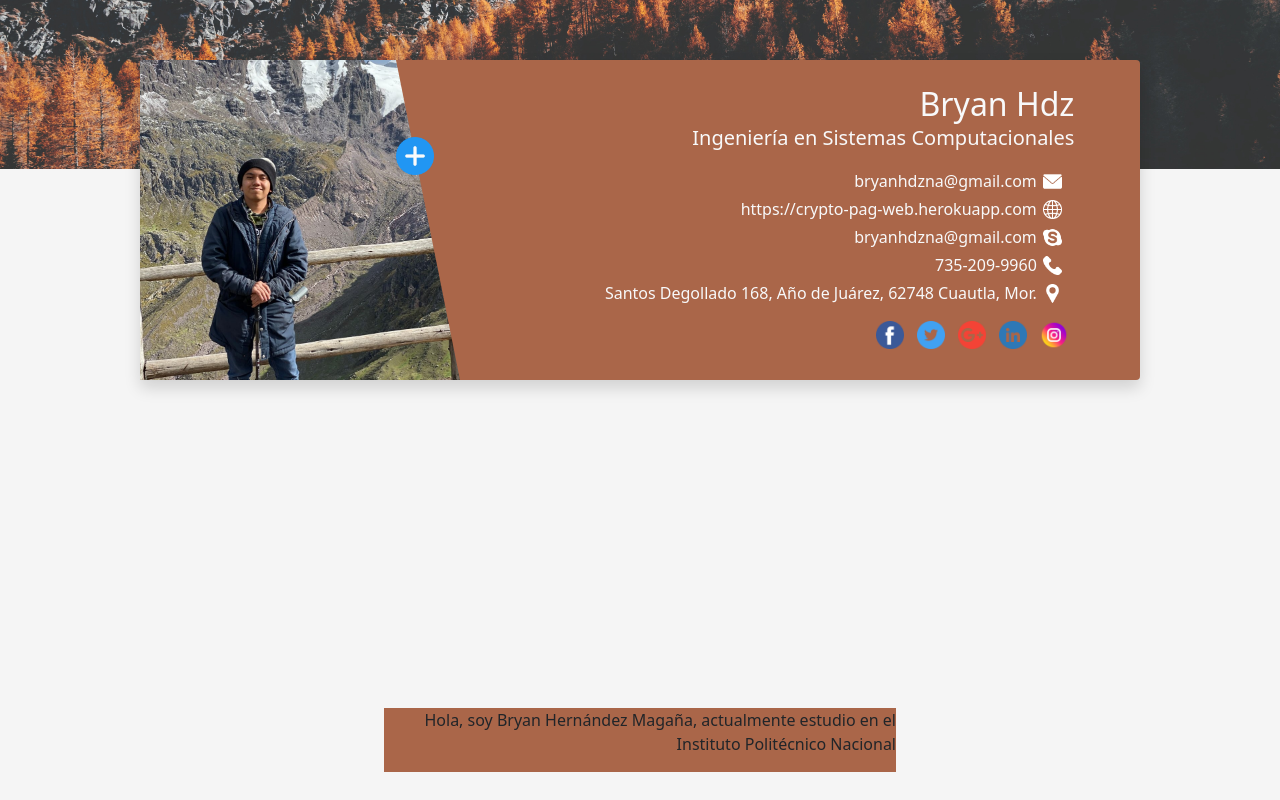
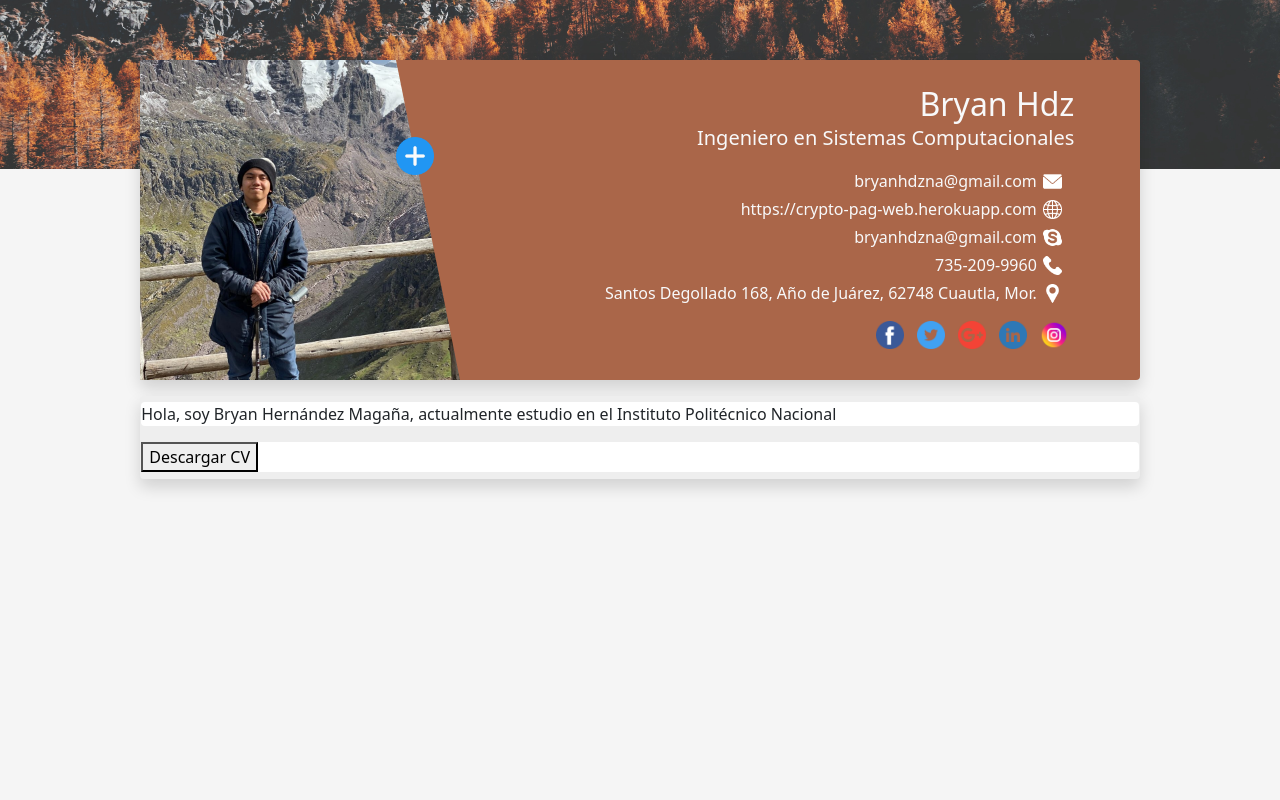
Before and after one commit to XxBrezxX/pagina-web-heroku, an Angular app: page / in a window 1280 px wide. Built offline with nearby package versions, Linux system fonts and the light colour scheme.

Commit message:
v2.0.2
new

```diff
--- a/src/app/home/home.component.css
+++ b/src/app/home/home.component.css
@@ -40,3 +40,10 @@
 .info{
     width: 45vw;
 }
+
+.etiqueta{
+    padding-top: 0.5vw;
+    padding-bottom: 0.5vw;
+    padding-left: 0.1vw;
+    padding-right: 0.1vw;
+}
--- a/src/app/home/home.component.html
+++ b/src/app/home/home.component.html
@@ -1,12 +1,12 @@
-<div class="position-absolute top-50 start-50 translate-middle bg-img text-end">
+<div class="position-absolute top-50 start-50 translate-middle bg-img">
     <div class="container">
         <div [ngStyle]="{'background-color':'#aa6649', 'border':'transparent'}"
-            class="d-flex flex-row bd-highlight mb-3 d-flex align-items-center shadow rounded">
+            class="d-flex flex-row bd-highlight mb-3 d-flex align-items-center shadow rounded text-end">
             <div class="imagen"></div>
             <input type="image" src="./../../assets/mas.png" class="masBtn">
             <div class="text-light fw-normal">
                 <h1 class="fs-2 text text-end m-0">Bryan Hdz</h1>
-                <p class="fs-5">Ingeniería en Sistemas Computacionales</p>
+                <p class="fs-5">Ingeniero en Sistemas Computacionales</p>
                 <div class="container info">
                     <div class="d-flex align-items-center mb-1 justify-content-end">
                         <div class="paddingright">
@@ -34,22 +34,34 @@
                     </div>
                     <div class="d-flex align-items-center mb-1 justify-content-end">
                         <div class="paddingright">
-                            <p class="fs-6 text-center mb-0">Santos Degollado 168, Año de Juárez, 62748 Cuautla, Mor.</p>
+                            <p class="fs-6 text-center mb-0">Santos Degollado 168, Año de Juárez, 62748 Cuautla, Mor.
+                            </p>
                         </div>
                         <img src="./../../assets/pin.png" alt="Address" class="icons">
                     </div>
                 </div>
                 <div class="mt-3 pa">
-                    <input type="image" src="./../../assets/facebook.png" alt="Mail" class="socialIcons" (click)="relink('https://www.facebook.com/Bryan.hdz.ma')">
-                    <input type="image" src="./../../assets/twitter.png" alt="Mail" class="socialIcons" (click)="relink('https://twitter.com/ShaoranBryan')">
-                    <input type="image" src="./../../assets/google-plus.png" alt="Mail" class="socialIcons" >
-                    <input type="image" src="./../../assets/linkedin.png" alt="Mail" class="socialIcons" (click)="relink('https://www.linkedin.com/in/hernández-magaña-bryan-9b7879223')">
-                    <input type="image" src="./../../assets/instagram.png" alt="Mail" class="socialIcons" (click)="relink('https://www.instagram.com/bryanhdzm')">
+                    <input type="image" src="./../../assets/facebook.png" alt="Mail" class="socialIcons"
+                        (click)="relink('https://www.facebook.com/Bryan.hdz.ma')">
+                    <input type="image" src="./../../assets/twitter.png" alt="Mail" class="socialIcons"
+                        (click)="relink('https://twitter.com/ShaoranBryan')">
+                    <input type="image" src="./../../assets/google-plus.png" alt="Mail" class="socialIcons">
+                    <input type="image" src="./../../assets/linkedin.png" alt="Mail" class="socialIcons"
+                        (click)="relink('https://www.linkedin.com/in/hernández-magaña-bryan-9b7879223')">
+                    <input type="image" src="./../../assets/instagram.png" alt="Mail" class="socialIcons"
+                        (click)="relink('https://www.instagram.com/bryanhdzm')">
                 </div>
             </div>
         </div>
-        <div class="position-absolute top-100 start-50 translate-middle" [ngStyle]="{'background-color':'#aa6649', 'border':'transparent'}">
-            <p>Hola, soy Bryan Hernández Magaña, actualmente estudio en el Instituto Politécnico Nacional</p>
+        <div class="shadow rounded" [ngStyle]="{'background-color':'#EEEEEE', 'border':'transparent'}">
+            <div class="etiqueta">
+                <div class="rounded" [ngStyle]="{'background-color':'#FFFFFF', 'border':'transparent'}">
+                    <p class="fst-normal ">Hola, soy Bryan Hernández Magaña, actualmente estudio en el Instituto Politécnico Nacional</p>
+                </div>
+                <div class="rounded" [ngStyle]="{'background-color':'#FFFFFF', 'border':'transparent'}">
+                    <button>Descargar CV</button>
+                </div>
+            </div>
         </div>
     </div>
 </div>
```
